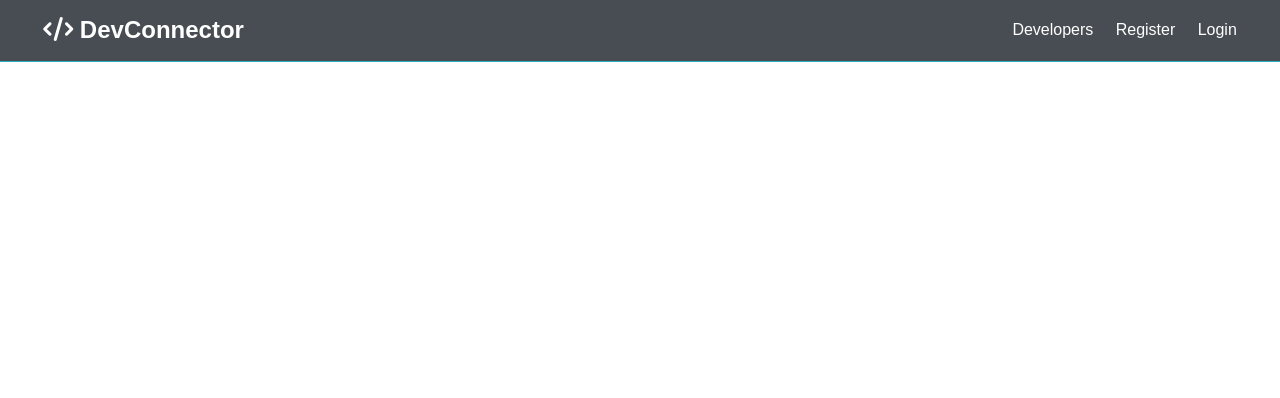
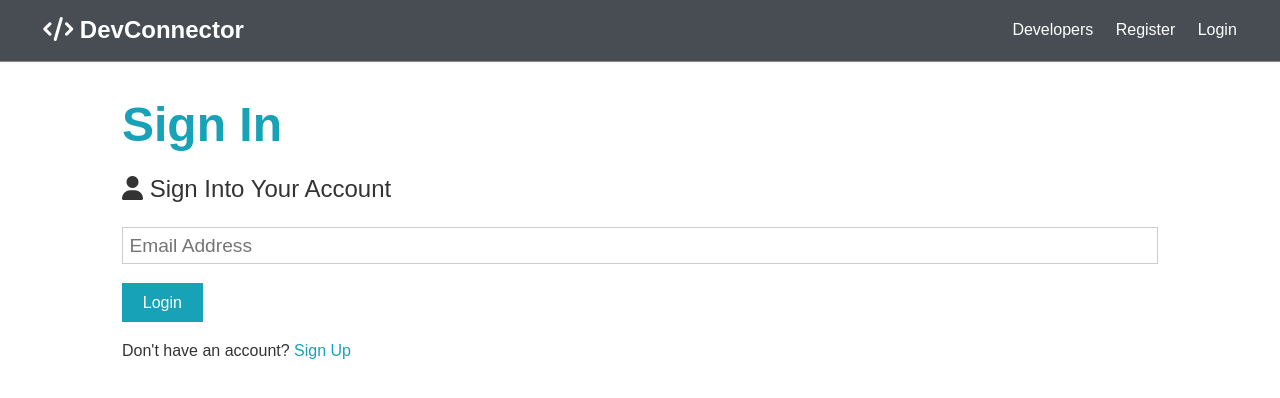
Before and after one commit to PanGan21/mern-boilerplate, a React (Create React App) app in the folder devConnector/client/: page /login in a window 1280 px wide. Shown: the top 398 px of the page. Built offline with nearby package versions, Linux system fonts and the light colour scheme.

Commit message:
add the login component

```diff
--- a/devConnector/client/src/components/auth/Login.js
+++ b/devConnector/client/src/components/auth/Login.js
@@ -1,10 +1,35 @@
-import React from 'react';
+import React, { Fragment, useState } from 'react';
+import { Link } from 'react-router-dom';
 
 const Login = () => {
+    const [ formData, setFormData ] = useState({
+        email: '',
+        password: ''
+    });
+
+    const { email, password } = formData;
+
+    const onChange = e => setFormData({ ...formData, [e.target.name]: e.target.value });
+
+    const onSubmit = async e => {
+        e.preventDefault();
+        console.log('Success');
+    }
+
     return (
-        <div>
-
-        </div>
+        <Fragment>
+            <h1 className="large text-primary">Sign In</h1>
+            <p className="lead"><i className="fas fa-user"></i> Sign Into Your Account</p>
+            <form className="form" onSubmit={e => onSubmit(e)}>
+                <div className="form-group">
+                    <input type="email" placeholder="Email Address" name="email" value={email} onChange={e => onChange(e)} required />
+                </div>
+                <input type="submit" className="btn btn-primary" value="Login" />
+            </form>
+            <p className="my-1">
+                Don't have an account? <Link to="/register">Sign Up</Link>
+            </p>
+        </Fragment>
     )
 }
 
--- a/devConnector/client/src/components/auth/Register.js
+++ b/devConnector/client/src/components/auth/Register.js
@@ -1,4 +1,5 @@
 import React, { Fragment, useState } from 'react';
+import { Link } from 'react-router-dom';
 
 const Register = () => {
     const [ formData, setFormData ] = useState({
@@ -59,7 +60,7 @@
                 <input type="submit" className="btn btn-primary" value="Register" />
             </form>
             <p className="my-1">
-                Already have an account? <a href="login.html">Sign In</a>
+                Already have an account? <Link to="/login">Sign In</Link>
             </p>
         </Fragment>
     )
```
